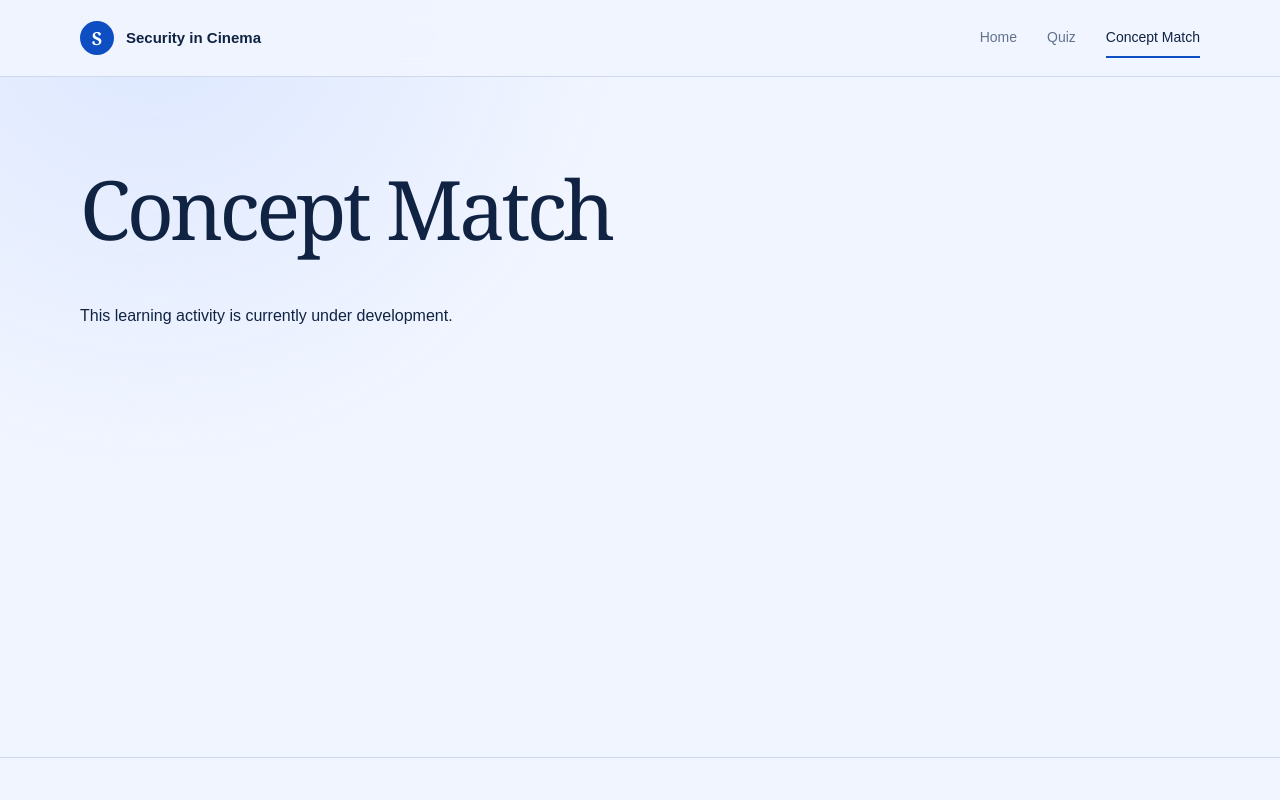
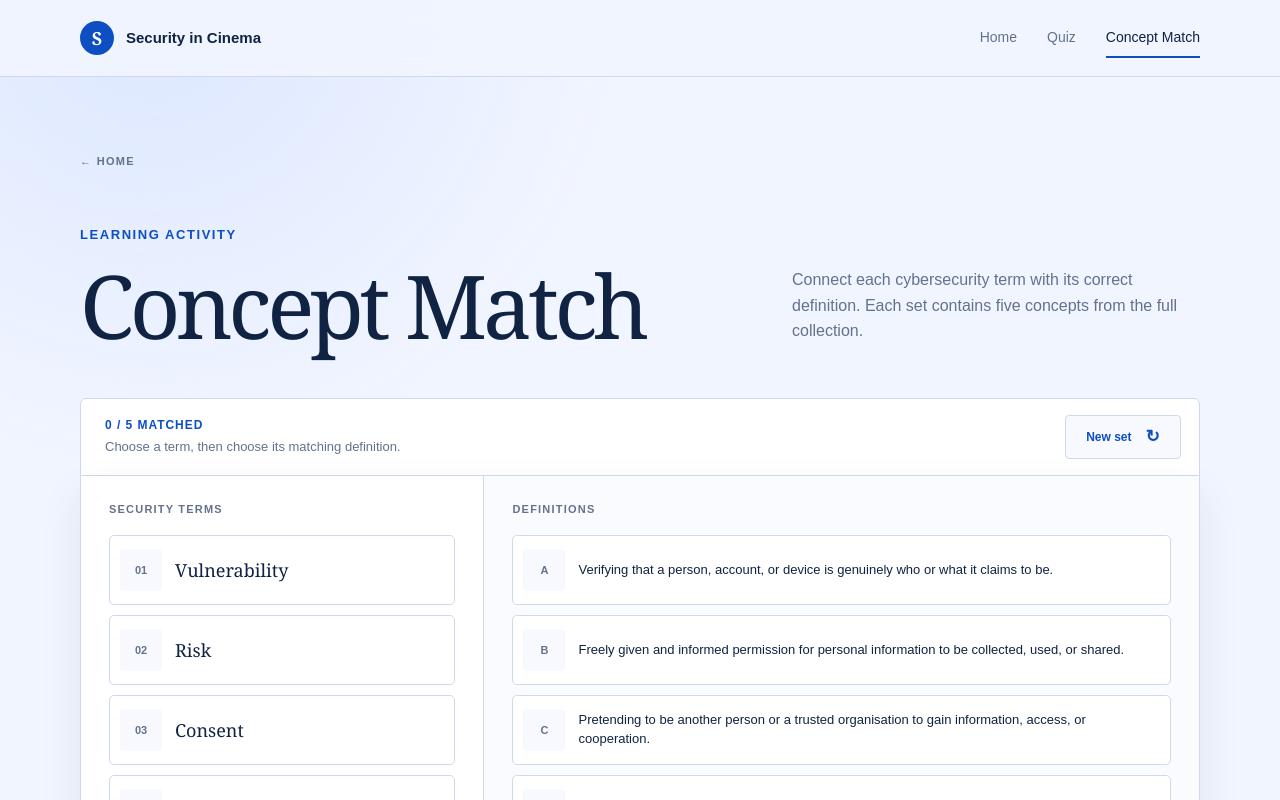
Before and after one commit to AnnaXu16/6441_Project, a React (Vite) app: page /concept-match in a window 1280 px wide. Shown: the top 800 px of the page. Built offline with nearby package versions, Linux system fonts and the light colour scheme.

Commit message:
Add concept matching activity

```diff
--- /dev/null
+++ b/src/data/securityConcepts.js
@@ -0,0 +1,25 @@
+// Terms are stored separately so the matching activity can easily grow later.
+const securityConcepts = [
+  { id: 'impersonation', term: 'Impersonation', definition: 'Pretending to be another person or a trusted organisation to gain information, access, or cooperation.' },
+  { id: 'data-breach', term: 'Data breach', definition: 'An incident where sensitive, confidential, or protected information is accessed, exposed, or stolen without permission.' },
+  { id: 'osint', term: 'OSINT', definition: 'Open-source intelligence; collecting and analysing information from publicly available sources such as websites, social media, and public records.' },
+  { id: 'authority-bias', term: 'Authority bias', definition: 'The tendency to trust or follow someone because they appear powerful, senior, professional, or official.' },
+  { id: 'risk', term: 'Risk', definition: 'The possibility that a threat will exploit a vulnerability and cause harm, considering both likelihood and impact.' },
+  { id: 'trust-exploitation', term: 'Trust exploitation', definition: 'Taking advantage of a person’s trust in an individual, organisation, relationship, or familiar situation.' },
+  { id: 'least-privilege', term: 'Least privilege', definition: 'Giving users only the minimum access and permissions they need to perform their tasks.' },
+  { id: 'consent', term: 'Consent', definition: 'Freely given and informed permission for personal information to be collected, used, or shared.' },
+  { id: 'sunk-cost-fallacy', term: 'Sunk cost fallacy', definition: 'Continuing with a decision because time, money, or effort has already been invested, even when stopping would be safer or more reasonable.' },
+  { id: 'vulnerability', term: 'Vulnerability', definition: 'A weakness in a system, process, or human behaviour that could be exploited by a threat.' },
+  { id: 'defence-in-depth', term: 'Defence in depth', definition: 'Using multiple layers of security so that if one control fails, other protections are still in place.' },
+  { id: 'incident-response', term: 'Incident response', definition: 'The process of identifying, containing, investigating, and recovering from a cybersecurity incident.' },
+  { id: 'framing-effect', term: 'Framing effect', definition: 'The tendency to make different decisions depending on how the same information is presented or worded.' },
+  { id: 'confirmation-bias', term: 'Confirmation bias', definition: 'The tendency to focus on information that supports an existing belief while ignoring conflicting evidence.' },
+  { id: 'halo-effect', term: 'Halo effect', definition: 'Allowing one positive characteristic, such as confidence or professional appearance, to influence the overall judgement of a person.' },
+  { id: 'tailgating', term: 'Tailgating', definition: 'Entering a restricted area by closely following an authorised person without using valid access credentials.' },
+  { id: 'digital-footprint', term: 'Digital footprint', definition: 'The information and traces created by a person’s online activities, including posts, searches, accounts, and location data.' },
+  { id: 'authorisation', term: 'Authorisation', definition: 'Determining what resources or actions an authenticated user is permitted to access.' },
+  { id: 'authentication', term: 'Authentication', definition: 'Verifying that a person, account, or device is genuinely who or what it claims to be.' },
+  { id: 'identification', term: 'Identification', definition: 'Claiming or stating an identity, such as entering a username, email address, employee number, or presenting an ID card.' },
+]
+
+export default securityConcepts
--- a/src/pages/ConceptMatch.jsx
+++ b/src/pages/ConceptMatch.jsx
@@ -1,8 +1,124 @@
+import { useState } from 'react'
+import { Link } from 'react-router-dom'
+import securityConcepts from '../data/securityConcepts'
+
+function shuffle(items) {
+  return [...items].sort(() => Math.random() - 0.5)
+}
+
+function createRound(excludedIds = []) {
+  const freshConcepts = securityConcepts.filter(item => !excludedIds.includes(item.id))
+  const terms = shuffle(freshConcepts.length >= 5 ? freshConcepts : securityConcepts).slice(0, 5)
+  return { terms, definitions: shuffle(terms) }
+}
+
 export default function ConceptMatch() {
+  const [round, setRound] = useState(() => createRound())
+  const [selectedTerm, setSelectedTerm] = useState(null)
+  const [matched, setMatched] = useState([])
+  const [incorrectDefinition, setIncorrectDefinition] = useState(null)
+  const [message, setMessage] = useState('Choose a term, then choose its matching definition.')
+
+  const complete = matched.length === round.terms.length
+
+  function chooseTerm(id) {
+    if (matched.includes(id)) return
+    setSelectedTerm(id)
+    setIncorrectDefinition(null)
+    setMessage('Now choose the definition that matches this term.')
+  }
+
+  function chooseDefinition(id) {
+    if (matched.includes(id)) return
+    if (!selectedTerm) {
+      setMessage('Choose a term first, then select a definition.')
+      return
+    }
+
+    if (id === selectedTerm) {
+      const updated = [...matched, id]
+      setMatched(updated)
+      setSelectedTerm(null)
+      setIncorrectDefinition(null)
+      setMessage(updated.length === round.terms.length ? 'Great work — you matched all five concepts.' : 'Correct match. Choose another term to continue.')
+    } else {
+      setIncorrectDefinition(id)
+      setMessage('That definition does not match. Try another one.')
+    }
+  }
+
+  function loadNewSet() {
+    setRound(createRound(round.terms.map(item => item.id)))
+    setSelectedTerm(null)
+    setMatched([])
+    setIncorrectDefinition(null)
+    setMessage('Choose a term, then choose its matching definition.')
+  }
+
   return (
-    <section className="placeholder-page page-width">
-      <h1>Concept Match</h1>
-      <p>This learning activity is currently under development.</p>
+    <section className="match-page page-width">
+      <Link className="back-link" to="/">← Home</Link>
+      <div className="match-title">
+        <div>
+          <p className="eyebrow">LEARNING ACTIVITY</p>
+          <h1>Concept Match</h1>
+        </div>
+        <p>Connect each cybersecurity term with its correct definition. Each set contains five concepts from the full collection.</p>
+      </div>
+
+      <div className="match-toolbar">
+        <div><strong>{matched.length} / 5 matched</strong><span aria-live="polite">{message}</span></div>
+        <button type="button" className="new-set-button" onClick={loadNewSet}>New set <span aria-hidden="true">↻</span></button>
+      </div>
+
+      <div className="match-board">
+        <div className="match-column">
+          <h2>Security terms</h2>
+          <div className="term-list">
+            {round.terms.map((item, index) => (
+              <button
+                type="button"
+                key={item.id}
+                className={`term-choice ${selectedTerm === item.id ? 'selected' : ''} ${matched.includes(item.id) ? 'matched' : ''}`}
+                onClick={() => chooseTerm(item.id)}
+                disabled={matched.includes(item.id)}
+                aria-pressed={selectedTerm === item.id}
+              >
+                <span>{String(index + 1).padStart(2, '0')}</span>
+                <strong>{item.term}</strong>
+                {matched.includes(item.id) && <b aria-label="Matched">✓</b>}
+              </button>
+            ))}
+          </div>
+        </div>
+
+        <div className="match-column">
+          <h2>Definitions</h2>
+          <div className="definition-list">
+            {round.definitions.map((item, index) => (
+              <button
+                type="button"
+                key={item.id}
+                className={`definition-choice ${incorrectDefinition === item.id ? 'incorrect' : ''} ${matched.includes(item.id) ? 'matched' : ''}`}
+                onClick={() => chooseDefinition(item.id)}
+                disabled={matched.includes(item.id)}
+              >
+                <span>{String.fromCharCode(65 + index)}</span>
+                <strong>{item.definition}</strong>
+                {matched.includes(item.id) && <b aria-label="Matched">✓</b>}
+              </button>
+            ))}
+          </div>
+        </div>
+      </div>
+
+      {complete && (
+        <div className="match-complete" aria-live="polite">
+          <span aria-hidden="true">✓</span>
+          <div><strong>Set complete</strong><p>You matched all five terms. Choose “New set” to practise five different concepts.</p></div>
+          <button type="button" className="quiz-button" onClick={loadNewSet}>Try a new set</button>
+        </div>
+      )}
     </section>
   )
 }
```
